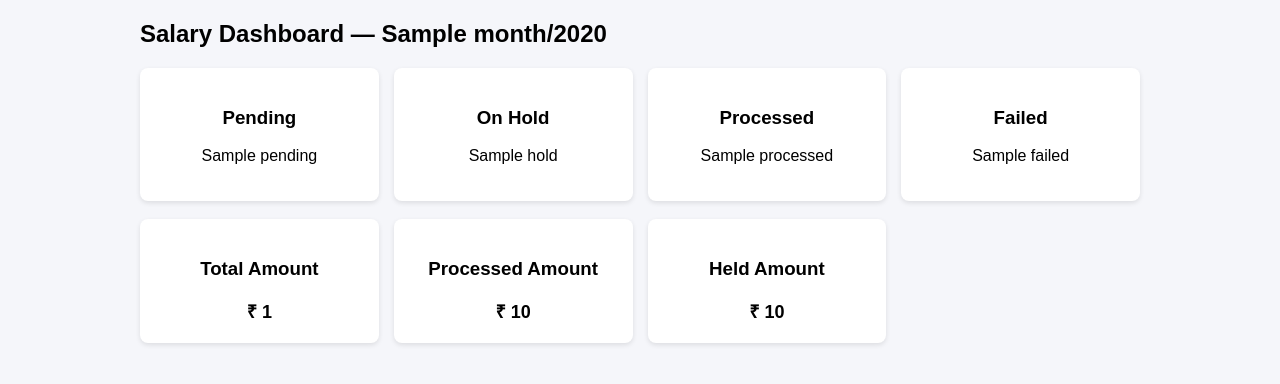
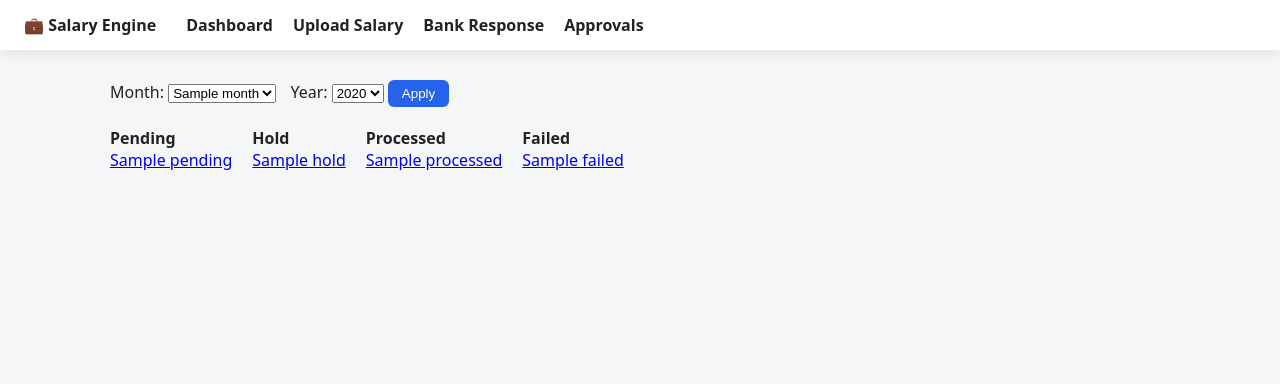
Before and after one commit to arush420/salary-bank-engine, a Django app: template templates/dashboard/salary_dashboard.html in a window 1280 px wide. Shown: the top 384 px of the page. Run offline with Django 5.2, Linux system fonts and the light colour scheme; the template is opened without the code that fills it: most values are stand-ins (such as "Sample title", 1, 10 or a date in 2020).

Commit message:
base template added

```diff
--- a/dashboard/urls.py
+++ b/dashboard/urls.py
@@ -1,8 +1,9 @@
 from django.urls import path
-from .views import salary_dashboard
+from .views import salary_dashboard, salary_status_list
 
 app_name = "dashboard"
 
 urlpatterns = [
     path("", salary_dashboard, name="salary_dashboard"),
+    path("list/<str:status>/", salary_status_list, name="salary_status_list"),
 ]
--- /dev/null
+++ b/templates/base.html
@@ -0,0 +1,106 @@
+<!DOCTYPE html>
+<html lang="en">
+{% load static %}
+<head>
+    <meta charset="UTF-8">
+    <meta name="viewport" content="width=device-width, initial-scale=1.0">
+    <title>{% block title %}Salary & Bank Engine{% endblock %}</title>
+
+    <style>
+        :root {
+            --bg: #f4f6f8;
+            --card-bg: #ffffff;
+            --text-main: #222;
+            --text-muted: #666;
+            --accent: #2563eb;
+            --radius: 12px;
+            --shadow: 0 4px 12px rgba(0,0,0,0.08);
+        }
+
+        * { box-sizing: border-box; }
+
+        body {
+            margin: 0;
+            font-family: system-ui, -apple-system, BlinkMacSystemFont, "Segoe UI", sans-serif;
+            background: var(--bg);
+            color: var(--text-main);
+        }
+
+        /* Navbar */
+        .navbar {
+            background: white;
+            padding: 14px 24px;
+            box-shadow: var(--shadow);
+            display: flex;
+            align-items: center;
+            justify-content: space-between;
+        }
+
+        .navbar a {
+            text-decoration: none;
+            color: var(--text-main);
+            font-weight: 600;
+            margin-right: 20px;
+        }
+
+        .navbar a:hover {
+            color: var(--accent);
+        }
+
+        .nav-left {
+            display: flex;
+            align-items: center;
+        }
+
+        .brand {
+            font-weight: 700;
+            margin-right: 30px;
+        }
+
+        /* Layout */
+        .container {
+            max-width: 1100px;
+            margin: auto;
+            padding: 30px 20px;
+        }
+
+        /* Buttons */
+        button {
+            background: var(--accent);
+            border: none;
+            color: white;
+            padding: 6px 14px;
+            border-radius: 6px;
+            cursor: pointer;
+        }
+
+        button:hover {
+            opacity: 0.9;
+        }
+    </style>
+
+    {% block extra_css %}{% endblock %}
+</head>
+
+<body>
+
+<!-- NAVBAR -->
+<div class="navbar">
+    <div class="nav-left">
+        <div class="brand">💼 Salary Engine</div>
+
+        <a href="{% url 'dashboard:salary_dashboard' %}">Dashboard</a>
+        <a href="{% url 'payroll:salary_upload' %}">Upload Salary</a>
+        <a href="{% url 'banking:bank_response_upload' %}">Bank Response</a>
+        <a href="{% url 'banking:approval_queue' %}">Approvals</a>
+    </div>
+</div>
+
+<!-- PAGE CONTENT -->
+<div class="container">
+    {% block content %}{% endblock %}
+</div>
+
+{% block extra_js %}{% endblock %}
+</body>
+</html>
--- a/templates/dashboard/salary_dashboard.html
+++ b/templates/dashboard/salary_dashboard.html
@@ -1,74 +1,72 @@
-<!DOCTYPE html>
-<html>
-<head>
-    <title>Salary Dashboard</title>
-    <style>
-        body { font-family: Arial; background: #f5f6fa; }
-        .container { max-width: 1000px; margin: auto; }
-        .cards { display: grid; grid-template-columns: repeat(4, 1fr); gap: 15px; }
-        .card {
-            background: white;
-            padding: 20px;
-            border-radius: 8px;
-            box-shadow: 0 2px 5px rgba(0,0,0,0.1);
-            text-align: center;
-        }
-        h2 { margin-bottom: 20px; }
-        .amount { font-size: 18px; font-weight: bold; margin-top: 10px; }
-    </style>
-</head>
-<body>
+{% extends "base.html" %}
+{% block content %}
 
-<div class="container">
-    <h2>Salary Dashboard — {{ month }}/{{ year }}</h2>
+<form method="get" style="margin-bottom: 20px;">
+    <label>
+        Month:
+        <select name="month">
+            {% for m in months %}
+                <option value="{{ m }}" {% if m == month %}selected{% endif %}>
+                    {{ m }}
+                </option>
+            {% endfor %}
+        </select>
+    </label>
 
-    {% if not stats %}
-        <p>No salary batch found.</p>
-    {% else %}
+    <label style="margin-left: 10px;">
+        Year:
+        <select name="year">
+            {% for y in years %}
+                <option value="{{ y }}" {% if y == year %}selected{% endif %}>
+                    {{ y }}
+                </option>
+            {% endfor %}
+        </select>
+    </label>
 
-    <div class="cards">
-        <div class="card">
-            <h3>Pending</h3>
-            <p>{{ stats.pending }}</p>
-        </div>
+    <button type="submit">Apply</button>
+</form>
 
-        <div class="card">
-            <h3>On Hold</h3>
-            <p>{{ stats.hold }}</p>
-        </div>
+{% if stats %}
 
-        <div class="card">
-            <h3>Processed</h3>
-            <p>{{ stats.processed }}</p>
-        </div>
+<div style="display: flex; gap: 20px; margin-top: 20px;">
 
-        <div class="card">
-            <h3>Failed</h3>
-            <p>{{ stats.failed }}</p>
-        </div>
+    <!-- Pending -->
+    <div>
+        <strong>Pending</strong><br>
+        <a href="{% url 'dashboard:salary_status_list' 'PENDING' %}?month={{ month }}&year={{ year }}">
+            {{ stats.pending }}
+        </a>
     </div>
 
-    <br>
-
-    <div class="cards">
-        <div class="card">
-            <h3>Total Amount</h3>
-            <div class="amount">₹ {{ stats.total_amount }}</div>
-        </div>
-
-        <div class="card">
-            <h3>Processed Amount</h3>
-            <div class="amount">₹ {{ stats.processed_amount }}</div>
-        </div>
-
-        <div class="card">
-            <h3>Held Amount</h3>
-            <div class="amount">₹ {{ stats.hold_amount }}</div>
-        </div>
+    <!-- Hold -->
+    <div>
+        <strong>Hold</strong><br>
+        <a href="{% url 'dashboard:salary_status_list' 'HOLD' %}?month={{ month }}&year={{ year }}">
+            {{ stats.hold }}
+        </a>
     </div>
 
-    {% endif %}
+    <!-- Processed -->
+    <div>
+        <strong>Processed</strong><br>
+        <a href="{% url 'dashboard:salary_status_list' 'PROCESSED' %}?month={{ month }}&year={{ year }}">
+            {{ stats.processed }}
+        </a>
+    </div>
+
+    <!-- Failed -->
+    <div>
+        <strong>Failed</strong><br>
+        <a href="{% url 'dashboard:salary_status_list' 'FAILED' %}?month={{ month }}&year={{ year }}">
+            {{ stats.failed }}
+        </a>
+    </div>
+
 </div>
 
-</body>
-</html>
+{% else %}
+    <p>No salary data found for selected month/year.</p>
+{% endif %}
+
+{% endblock %}
```
Also changed, not shown: dashboard/views.py (+40 -12 lines), templates/dashboard/salary_status_list.html (added, +39 -0 lines), templates/home/index.html (+15 -110 lines).
